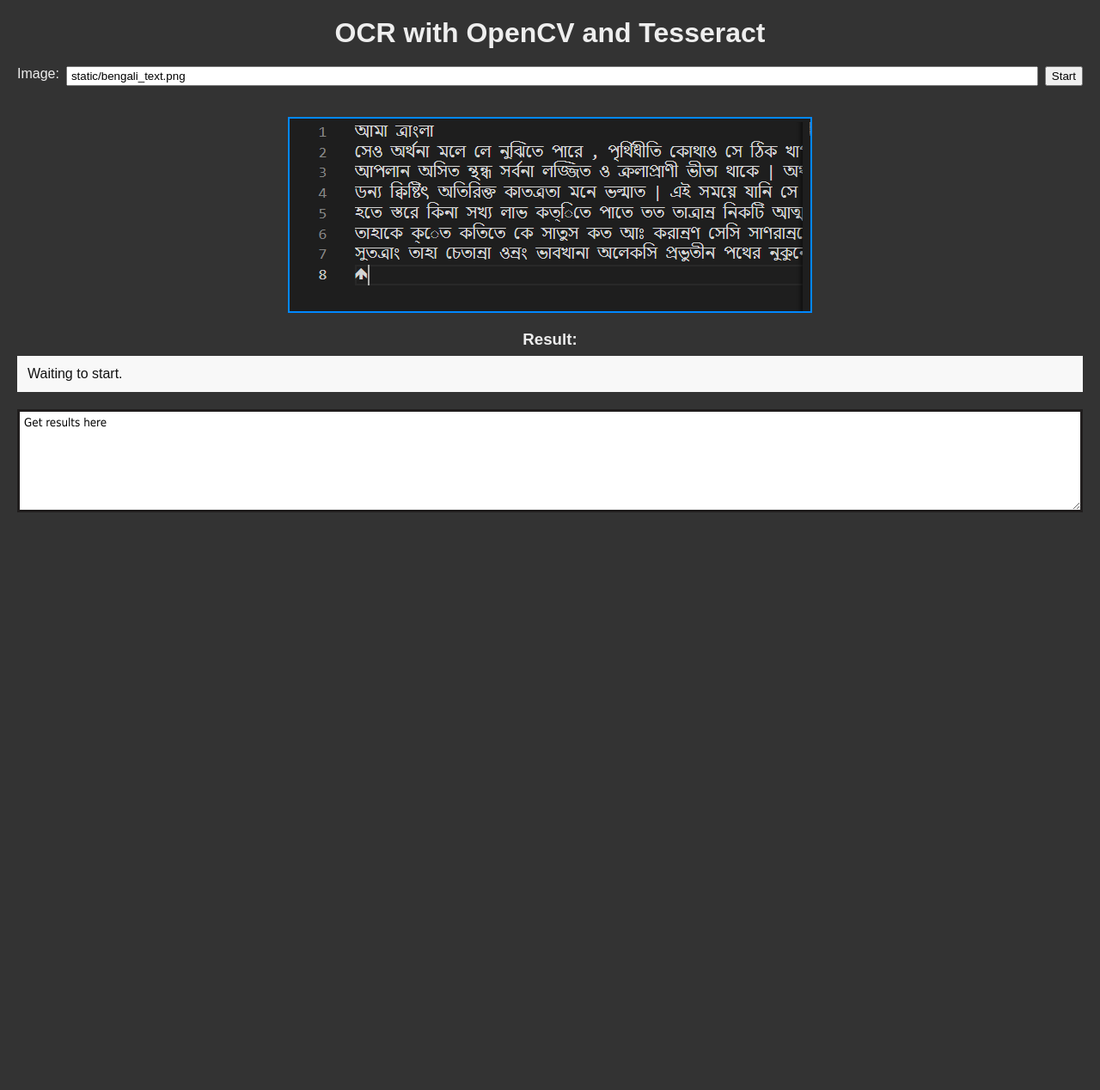
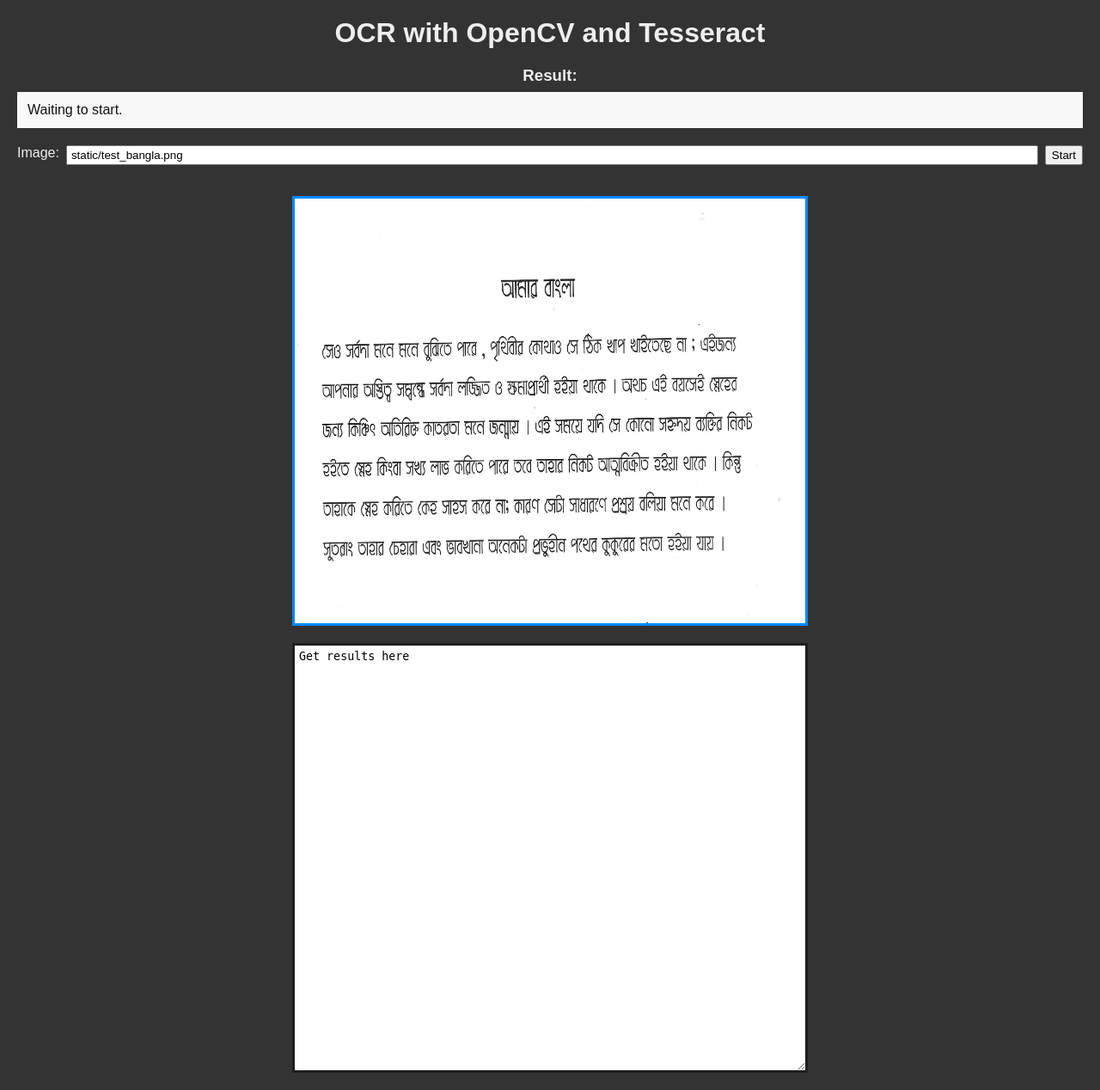
Before and after one commit to fanbyprinciple/multi-lingual-ocr, a Flask app: page / in a window 1280 px wide. Shown: the whole page at 86% size. Before the commit the page ends 596 px from the top, so only its background shows below. Run offline with Flask 2, Linux system fonts and the light colour scheme; parts of the project's set-up code (start-up, migrations or seed data) failed here and were passed over.

Commit message:
created the flask app for images

```diff
--- a/app.py
+++ b/app.py
@@ -11,9 +11,8 @@ def hello():
 def recog():
 
     data = request.get_data().decode("utf-8")
-    print("heres the result")
-    print(data)
-    result = recog_image(data)
+    data = data.replace("%2F", "/")
+    result = recog_image(data.split('=')[1])
     print('result for flask: ', result)
     # result = 'dummy results'
     return {'data': result}
--- a/ocr_from_multiple_img.py
+++ b/ocr_from_multiple_img.py
@@ -55,9 +55,11 @@ def deskew(image):
 def match_template(image,template):
     return cv2.matchTemplate(image, template, cv2.TM_CCOFF_NORMED)
 
+image_dir = "./test/"
+
 all_images = []
 image_names = []
-for root, dirs, files in os.walk('./dno_bn/extracted/', topdown=False):
+for root, dirs, files in os.walk(image_dir , topdown=False):
     for f in files:
         all_images.append(os.path.join(root, f))
         image_names.append(f.split('.')[0])
@@ -103,7 +105,7 @@ for i, j in zip(all_images, image_names):
 
         with open( "./results/" + j + ".txt", "w",encoding='utf-8') as file:
             file.write( result )
-
+        src
         result = translator.translate(result, src='bn', dest='en')
 
         with open("./results/" + j + ".txt", "a",encoding='utf-8') as file:
--- a/static/index.css
+++ b/static/index.css
@@ -14,15 +14,29 @@
     color: #eee;
   }
 
-  textarea#styled {
-    width: 100%;
-    height: 120px;
+  .ocr__img {
+    width: 600px;
+    height: 500px;
+    border: 3px solid #08f;
+    max-height: 100vh;
+    float: left;
+    justify-self: center;
+  }
+
+  .ocr__textarea {
+    width: 600px;
+    height: 500px;
     border: 3px solid #201d1d;
     padding: 5px;
-    font-family: Tahoma, sans-serif;
+    /* font-family: Tahoma, sans-serif; */
     /* background-image: url(bg.gif); */
-    background-position: bottom right;
+    /* background-position: bottom right; */
     background-repeat: no-repeat;
+    justify-self: center;
+  }
+
+  .clearfix{
+    clear:both;
   }
 
   .h {
@@ -46,12 +60,7 @@
     flex-grow: 1;
     padding: 2px 4px;
   }
-  .ocr__img {
-    max-width: 100%;
-    border: 2px solid #08f;
-    max-height: 100vh;
-    justify-self: center;
-  }
+
   .ocr__result .h {
     margin-bottom: 8px;
   }
--- a/static/index.js
+++ b/static/index.js
@@ -6,12 +6,12 @@ $( document ).ready(function() {
 
     function setbg(color)
     {
-    document.getElementById("styled").style.background=color
+        document.getElementById("styled").style.background=color
     }
 
     // const worker = Tesseract.create();
 
-    const defaultImage = "static/bengali_text.png"
+    const defaultImage = "static/test_bangla.png"
     //const defaultImage = 'https://tesseract.projectnaptha.com/img/eng_bw.png';
     // const defaultImage = 'https://i.redd.it/8h66m4nnyo331.jpg';
     // const defaultImage = 'https://i.imgur.com/fun6Hrl.png';
@@ -22,7 +22,7 @@ $( document ).ready(function() {
     const img = ocr.querySelector('#ocr__img');
     const output = ocr.querySelector('#ocr__output');
     const form = ocr.querySelector('#ocr__form');
-    const result = ocr.querySelector('#styled')
+    const result = ocr.querySelector('.ocr__textarea')
 
 
     input.value = defaultImage;
@@ -36,13 +36,14 @@ $( document ).ready(function() {
 
     function recognizeImage(imageUrl) {
         console.log('recognize START');
+
         // worker.terminate();
 
         output.textContent = 'Waiting to start.';
         output.classList.remove('error');
         output.classList.add('processing');
 
-        $.post("recog",{ 'image' : imageUrl}, function(data){
+        $.post("recog",{'image':imageUrl}, function(data){
 
         }).progress(progress => {
             // console.log('progress', progress);
@@ -52,7 +53,7 @@ $( document ).ready(function() {
             // console.log('result', result);
             console.log(data['data'])
             output.classList.remove('processing');
-            output.textContent = 'got data';
+            output.textContent = 'Translation successful';
             result.textContent = data['data']
 
         }).catch(err => {
--- a/templates/index.html
+++ b/templates/index.html
@@ -17,6 +17,12 @@
     <body>
         <div id="ocr" class="ocr">
             <h1 class="h">OCR with OpenCV and Tesseract</h1>
+            <div id="ocr__result" class="ocr__result">
+                <h3 class="h">Result:</h3>
+                <div id="ocr__output" class="ocr__output">
+                    Waiting to start.
+                </div>
+            </div>
 
             <form id="ocr__form" class="ocr__form">
                 <label for="ocr__input">Image: </label>
@@ -26,14 +32,11 @@
 
             <img id="ocr__img" class="ocr__img" />
 
-            <div id="ocr__result" class="ocr__result">
-                <h3 class="h">Result:</h3>
-                <div id="ocr__output" class="ocr__output">
-                    Waiting to start.
-                </div>
-            </div>
+            <textarea name="styled-textarea" class="ocr__textarea" onfocus="this.value=''; setbg('#e5fff3');" onblur="setbg('white')">Get results here</textarea>
 
-            <textarea name="styled-textarea" id="styled" onfocus="this.value=''; setbg('#e5fff3');" onblur="setbg('white')">Get results here</textarea>
+
+
+
 
 
         </div>
```
Also changed, not shown: image_result.txt (+14 -10 lines), ocr_from_image.py (+8 -8 lines), javascript_ocr/test_bangla.png (renamed from img/test_bangla.png), static/bengali_text.png (deleted), static/test_bangla.png (added), test/bengali_text.png (renamed from javascript_ocr/bengali_text.png).
